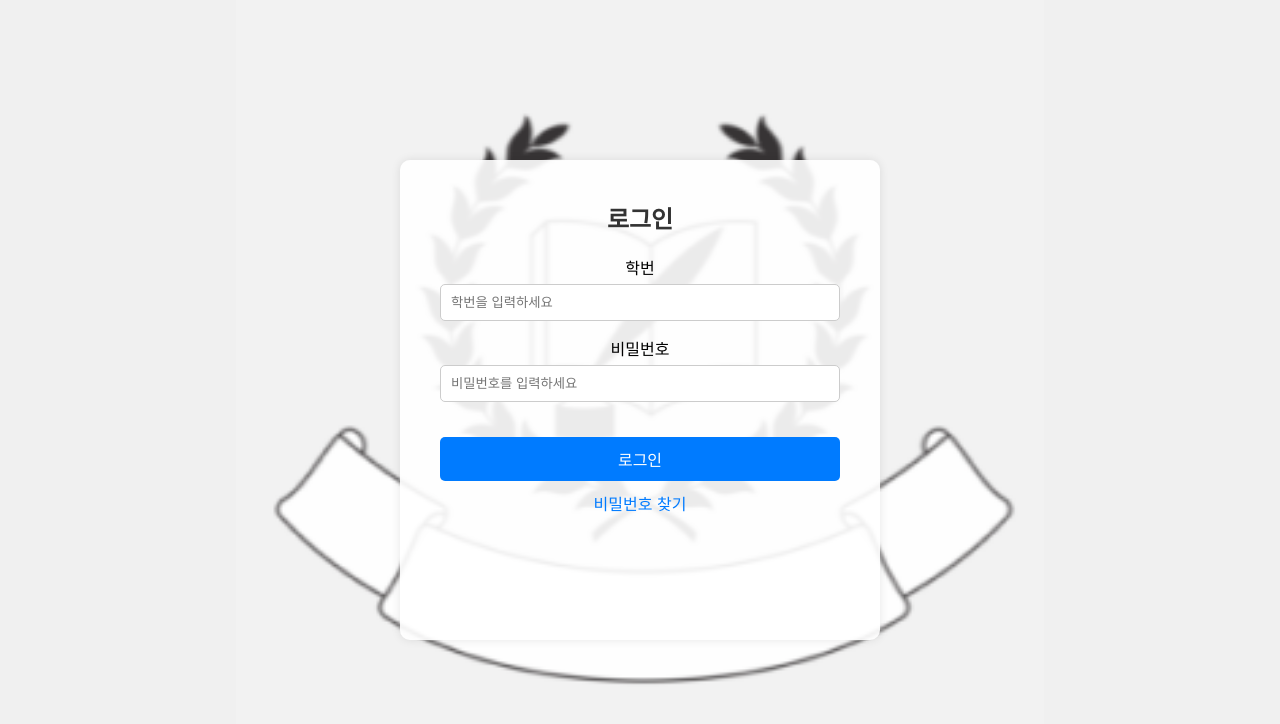
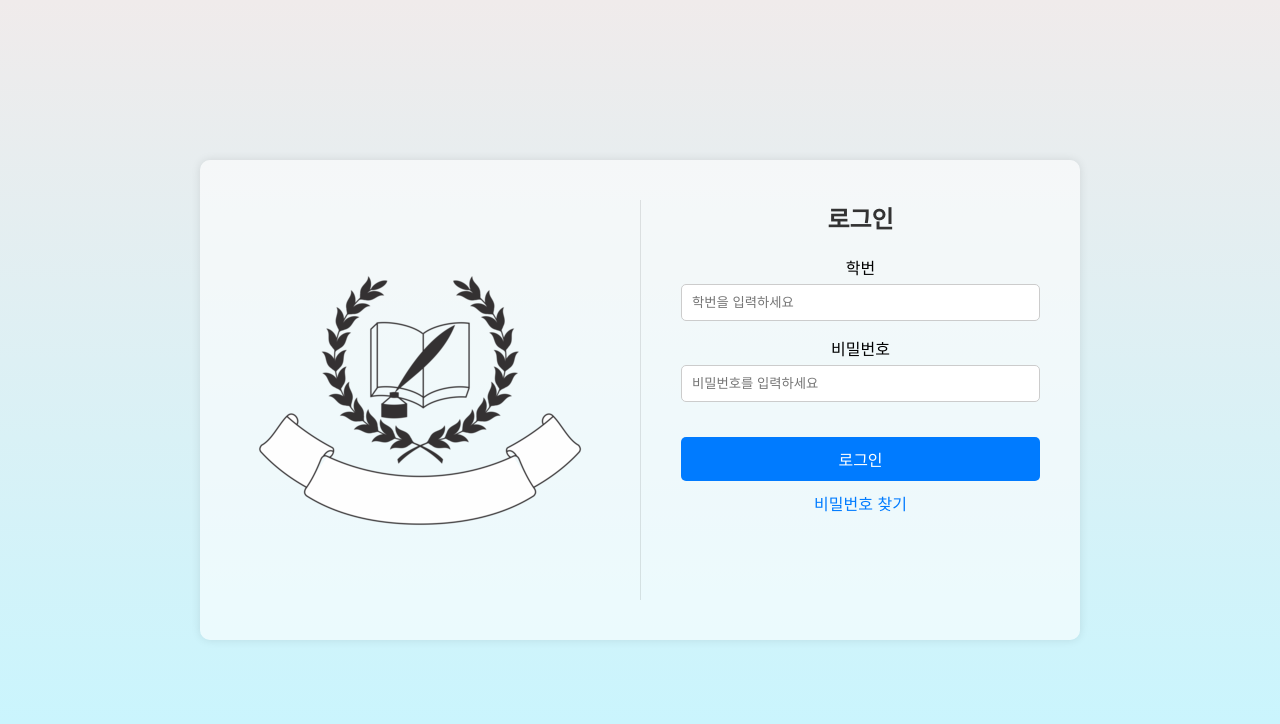
Before and after one commit to LeeGH04/Student_Attendance_Management, a React (Create React App) app: page /login in a window 1280 px wide. Shown: the top 724 px of the page. Built offline with nearby package versions, Linux system fonts and the light colour scheme.

Commit message:
2024.11.04.02
로그인 화면 변경

```diff
--- a/package.json
+++ b/package.json
@@ -6,6 +6,7 @@
     "@testing-library/jest-dom": "^5.17.0",
     "@testing-library/react": "^13.4.0",
     "@testing-library/user-event": "^13.5.0",
+    "axios": "^1.7.7",
     "lucide-react": "^0.454.0",
     "react": "^18.3.1",
     "react-dom": "^18.3.1",
--- a/src/components/LoginPage.js
+++ b/src/components/LoginPage.js
@@ -2,6 +2,7 @@ import React, { useState } from 'react';
 import axios from 'axios';
 import { useNavigate } from 'react-router-dom';
 import '../css/LoginPage.css';
+import loginImage from '../images/loginp.png';
 
 const LoginPage = () => {
   const [id, setId] = useState('');  // 학번을 저장
@@ -63,6 +64,12 @@ const LoginPage = () => {
   return (
     <div className="screen">
       <div className="login-container">
+        <div className="login-icon-section">
+          {/* 여기에 큰 아이콘 */}
+          <img src={loginImage} alt="login icon" />
+          {/*<YourIcon className="w-64 h-64"/> /!* 아이콘 크기 예시 *!/*/}
+        </div>
+        <div className="login-form-section">
           <div className="text-wrapper">로그인</div>
           <form onSubmit={handleLogin}>
             <div className="input-group">
@@ -90,10 +97,12 @@ const LoginPage = () => {
               로그인
             </button>
           </form>
-        <div className="password-reset" style={{ cursor: 'pointer' }}>
+          <div className="password-reset" style={{cursor: 'pointer'}}>
             비밀번호 찾기
           </div>
         </div>
+      </div>
+
       </div>
       );
       };
--- a/src/css/LoginPage.css
+++ b/src/css/LoginPage.css
@@ -6,23 +6,52 @@
   align-items: center;
   justify-content: center;
   overflow: hidden; /* 오버플로우 숨기기 */
-  background-image: url('../images/loginp.png'); /* 배경 이미지 경로 */
+  /*background-image: url('../images/loginp.png'); !* 배경 이미지 경로 *!*/
   background-size: contain; /* 배경 이미지 크기 조정 (contain으로 설정) */
-  background-position: center; /* 배경 이미지 중앙 정렬 */
-  background-repeat: no-repeat; /* 배경 이미지 반복 방지 */
-  background-color: #f0f0f0; /* 원하는 색상으로 설정 (예: 연한 회색) */
+  /*background-position: center; !* 배경 이미지 중앙 정렬 *!*/
+  /*background-repeat: no-repeat; !* 배경 이미지 반복 방지 *!*/
+  /*background-color: #f0f0f0; !* 원하는 색상으로 설정 (예: 연한 회색) *!*/
+  background: linear-gradient(180deg, #F0EBEB 0%, #C6F6FF 100%);
 }
 
+/*.login-container {*/
+/*  background: rgba(255, 255, 255, 0.9); !* 반투명 흰색 배경 *!*/
+/*  padding: 40px; !* 패딩을 늘려서 컨테이너 크기 증가 *!*/
+/*  border-radius: 10px;*/
+/*  box-shadow: 0 0 10px rgba(0, 0, 0, 0.1);*/
+/*  text-align: center; !* 중앙 정렬 *!*/
+/*  width: 400px; !* 로그인 컨테이너 너비 설정 *!*/
+/*  height: 400px; !* 로그인 컨테이너 높이 설정 (1대1 비율) *!*/
+/*  position: relative; !* 위치 조정을 위해 설정 *!*/
+/*  z-index: 1; !* 로그인 컨테이너가 배경 이미지 위에 위치하도록 설정 *!*/
+/*}*/
 .login-container {
-  background: rgba(255, 255, 255, 0.9); /* 반투명 흰색 배경 */
-  padding: 40px; /* 패딩을 늘려서 컨테이너 크기 증가 */
+  display: flex;  /* Flexbox로 좌우 배치 */
+  background: rgba(255, 255, 255, 0.6);
+  padding: 40px;
   border-radius: 10px;
   box-shadow: 0 0 10px rgba(0, 0, 0, 0.1);
-  text-align: center; /* 중앙 정렬 */
-  width: 400px; /* 로그인 컨테이너 너비 설정 */
-  height: 400px; /* 로그인 컨테이너 높이 설정 (1대1 비율) */
-  position: relative; /* 위치 조정을 위해 설정 */
-  z-index: 1; /* 로그인 컨테이너가 배경 이미지 위에 위치하도록 설정 */
+  width: 800px;  /* 전체 너비 증가 */
+  height: 400px;
+  position: relative;
+  z-index: 1;
+}
+
+/* 왼쪽 아이콘 영역 */
+.login-icon-section {
+  flex: 1;  /* 공간 1:1 분할 */
+  display: flex;
+  align-items: center;
+  justify-content: center;
+  border-right: 1px solid rgba(0, 0, 0, 0.1);  /* 구분선 추가 */
+  padding-right: 40px;
+}
+
+/* 오른쪽 로그인 폼 영역 */
+.login-form-section {
+  flex: 1;  /* 공간 1:1 분할 */
+  text-align: center;
+  padding-left: 40px;
 }
 
 .text-wrapper {
```
Also changed, not shown: src/images/loginp.png, 1 other file (tests, documents, lock files or other folders). Lines whose indentation alone changed are shown as unchanged.
